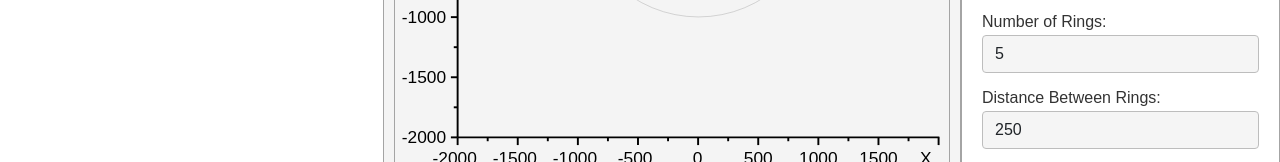
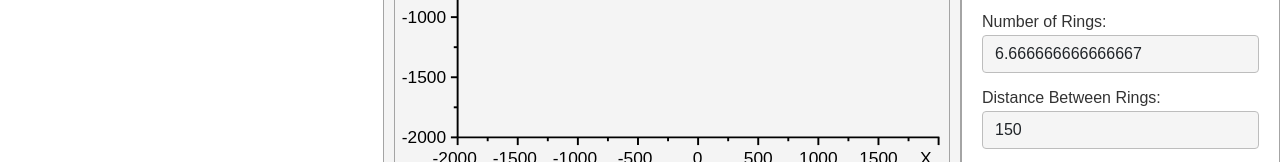
Before and after one commit to ClusterCartography/ClusterCartography.github.io, a plain HTML site: page index.html in a window 1280 px wide. Both pictures are taken after a click on the button "Analyze Concentration". Shown: the part 435-597 px from the top of the page. Drawn offline with Linux system fonts and the light colour scheme.

Commit message:
fixed CIO

```diff
--- a/index.html
+++ b/index.html
@@ -2213,7 +2213,12 @@ if (svg2) {
       }
 
       function analyzeConcentration() {
-
+        document.getElementById("ringDistance").value =
+          document.getElementById("Radius").value *
+          document.getElementById("ringWith").value;
+        document.getElementById("numRings").value = //Math.ceil(
+          document.getElementById("Radius").value /
+          document.getElementById("ringDistance").value;
 
         //);
 
```
